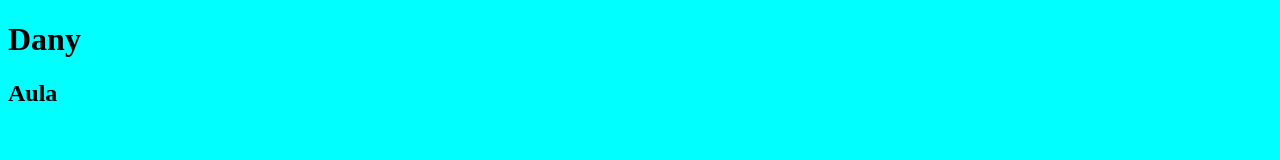
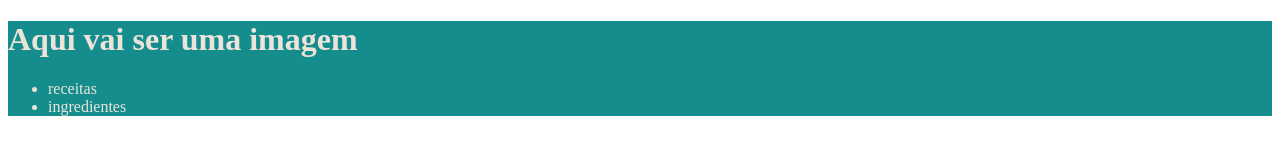
Before and after one commit to DanyPietro/testeLouise, a plain HTML site: page index.html in a window 1280 px wide. Drawn offline with Linux system fonts and the light colour scheme.

Commit message:
atualização

```diff
--- a/index.html
+++ b/index.html
@@ -4,10 +4,15 @@
     <meta charset="UTF-8">
     <meta name="viewport" content="width=device-width, initial-scale=1.0">
     <link rel="stylesheet" href="style.css">
-    <title>Document</title>
+    <title>Site Criativo</title>
 </head>
 <body>
-    <h1>Dany</h1>
-    <h2>Aula</h2>
+    <header>
+    <h1>Aqui vai ser uma imagem</h1>
+    <ul>
+        <li>receitas</li>
+        <li>ingredientes</li>
+    </ul>
+    </header>
 </body>
 </html>
--- a/style.css
+++ b/style.css
@@ -1,3 +1,4 @@
-body{
-    background-color: aqua;
+header{
+    background-color: rgb(22, 141, 141);
+    color: rgb(236, 228, 218);
 }
```
